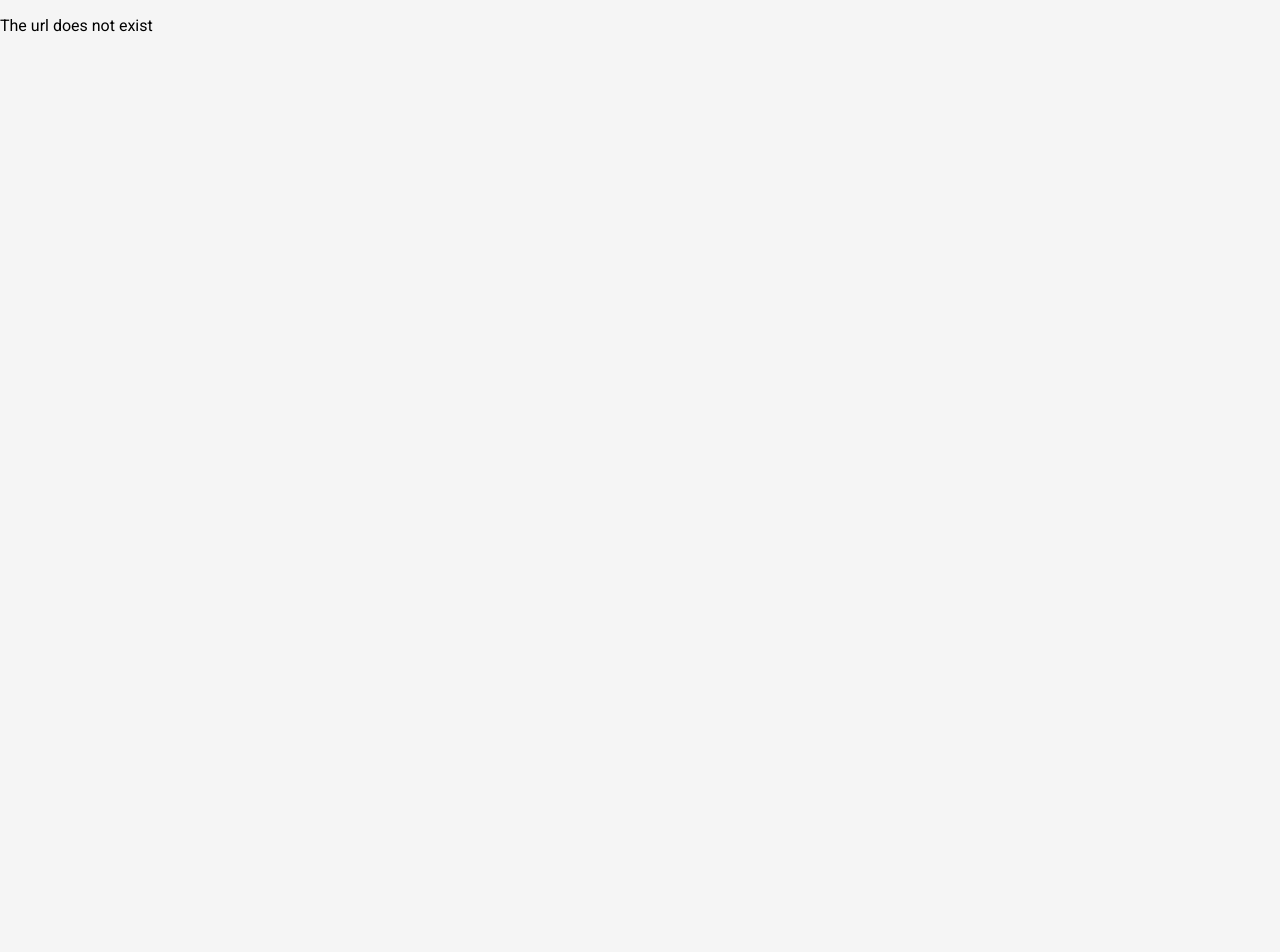
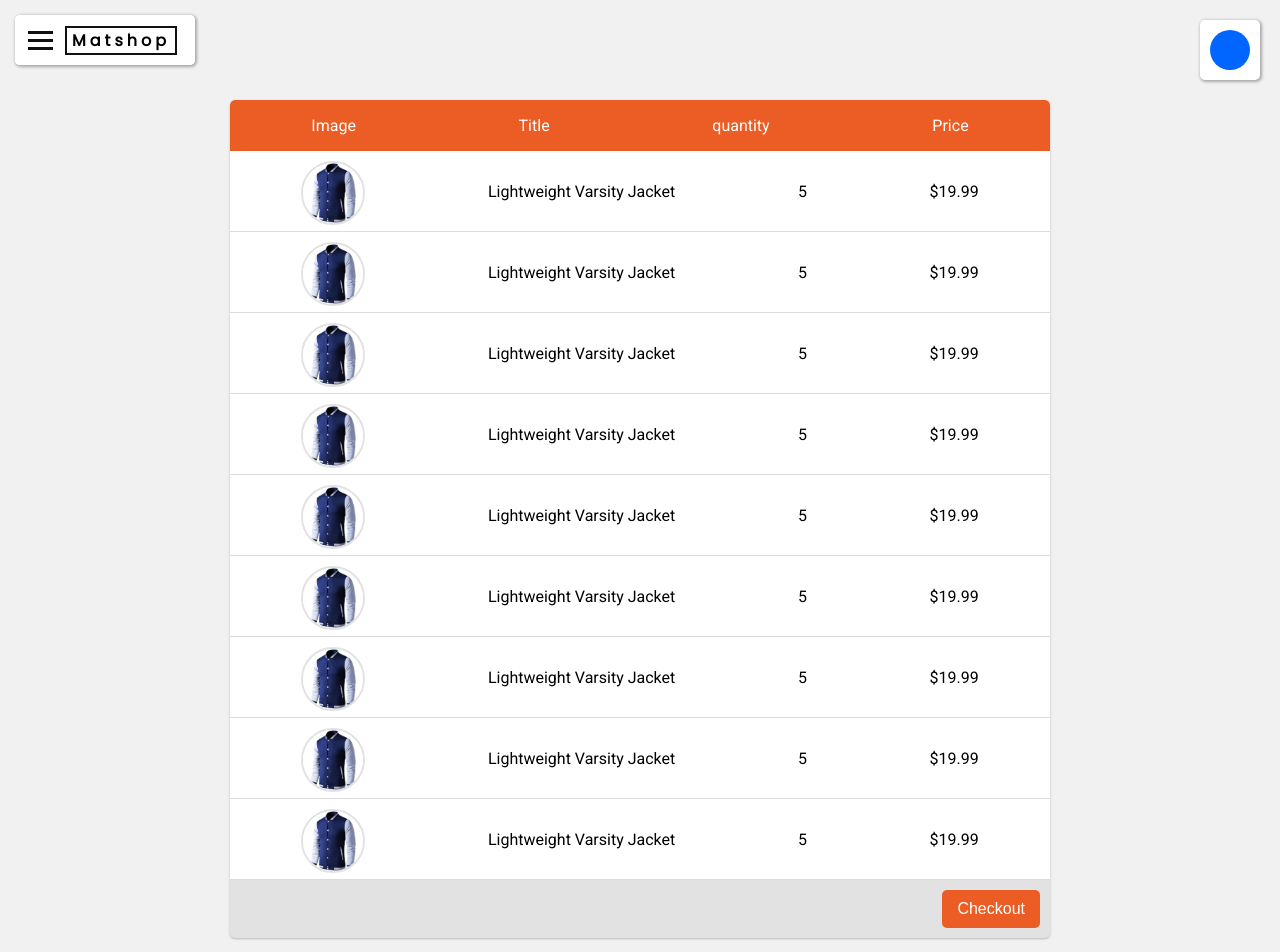
Before and after one commit to jasonwj96/matshop, a React (Create React App) app: page /wishlist in a window 1280 px wide. Shown: the top 952 px of the page. Before the commit the page ends 800 px from the top, so only its background shows below. Built offline with nearby package versions, Linux system fonts and the light colour scheme; no server answers.

Commit message:
Added a wishlist component

```diff
--- a/src/App.jsx
+++ b/src/App.jsx
@@ -5,6 +5,7 @@ import Landing from "./containers/landing";
 import createBrowserHistory from "history/createBrowserHistory";
 import Login from "./containers/login";
 import NotFound from "./containers/notfound";
+import Wishlist from "./containers/wishlist";
 
 const customHistory = createBrowserHistory();
 
@@ -15,7 +16,7 @@ const App = () => {
         <Route path="/" component={Login} exact />
         <Route path="/home" component={Landing} />
         <Route path="/login" component={Login} />
-        {/* <Route path="/wishlist" component={Wishlist} /> */}
+        <Route path="/wishlist" component={Wishlist} />
         <Route component={NotFound} />
       </Switch>
     </Router>
--- a/src/components/product.jsx
+++ b/src/components/product.jsx
@@ -6,8 +6,6 @@ export default class Product extends Component {
     rating: 89,
     ratingThreshold: 50
   };
-
-  renderRating() {}
 
   render() {
     const images = require.context("../assets/img", true);
--- /dev/null
+++ b/src/components/wishlistItem.jsx
@@ -0,0 +1,26 @@
+import React, { Component } from "react";
+import "./wishlistitem.scss";
+
+export default class WishlistItem extends Component {
+  render() {
+    const images = require.context("../assets/img", true);
+    const { imageUrl, title, quantity, alt, price } = this.props.item;
+
+    return (
+      <div className="wishlistitem">
+        <div className="image">
+          <img src={images(`${imageUrl}`)} alt={alt} />
+        </div>
+        <div className="info">
+          <p className="title">{title}</p>
+        </div>
+        <div className="quantity">
+          <p>{quantity}</p>
+        </div>
+        <div className="price">
+          <p>{`$${price}`}</p>
+        </div>
+      </div>
+    );
+  }
+}
--- /dev/null
+++ b/src/components/wishlistitem.scss
@@ -0,0 +1,41 @@
+@mixin flex-center() {
+  display: flex;
+  align-items: center;
+}
+
+.wishlistitem {
+  display: flex;
+  background-color: #fff;
+  width: 800px;
+  height: 60px;
+  padding: 10px;
+  justify-content: space-around;
+  box-shadow: 0 1px 3px #0000001f, 0 1px 2px #0000001f;
+  border-bottom: #e2e2e2 1px solid;
+
+  .image {
+    img {
+      width: auto;
+      height: 100%;
+      border-radius: 50%;
+      border: #e2e2e2 2px solid;
+    }
+  }
+
+  .info {
+    @include flex-center();
+
+    .title {
+      text-align: center;
+      margin: 0px;
+      padding: 0px;
+    }
+  }
+  .quantity {
+    @include flex-center();
+  }
+
+  .price {
+    @include flex-center();
+  }
+}
--- /dev/null
+++ b/src/containers/wishlist.jsx
@@ -0,0 +1,119 @@
+import React, { Component } from "react";
+import "./wishlist.scss";
+import Navbar from "../components/navbar";
+import WishlistItem from "../components/wishlistItem";
+import Statusbar from "../components/statusbar";
+
+export default class Wishlist extends Component {
+  constructor(props) {
+    super(props);
+
+    this.state = {
+      items: [
+        {
+          imageUrl: "./product1.jpg",
+          title: "Lightweight Varsity Jacket ",
+          quantity: 5,
+          alt: "Jacket",
+          rating: 89,
+          price: 19.99
+        },
+        {
+          imageUrl: "./product1.jpg",
+          title: "Lightweight Varsity Jacket",
+          quantity: 5,
+          alt: "Jacket",
+          rating: 89,
+          price: 19.99
+        },
+        {
+          imageUrl: "./product1.jpg",
+          title: "Lightweight Varsity Jacket",
+          quantity: 5,
+          alt: "Jacket",
+          rating: 89,
+          price: 19.99
+        },
+        {
+          imageUrl: "./product1.jpg",
+          title: "Lightweight Varsity Jacket",
+          quantity: 5,
+          alt: "Jacket",
+          rating: 89,
+          price: 19.99
+        },
+        {
+          imageUrl: "./product1.jpg",
+          title: "Lightweight Varsity Jacket",
+          quantity: 5,
+          alt: "Jacket",
+          rating: 89,
+          price: 19.99
+        },
+        {
+          imageUrl: "./product1.jpg",
+          title: "Lightweight Varsity Jacket",
+          quantity: 5,
+          alt: "Jacket",
+          rating: 89,
+          price: 19.99
+        },
+        {
+          imageUrl: "./product1.jpg",
+          title: "Lightweight Varsity Jacket",
+          quantity: 5,
+          alt: "Jacket",
+          rating: 89,
+          price: 19.99
+        },
+        {
+          imageUrl: "./product1.jpg",
+          title: "Lightweight Varsity Jacket",
+          quantity: 5,
+          alt: "Jacket",
+          rating: 89,
+          price: 19.99
+        },
+        {
+          imageUrl: "./product1.jpg",
+          title: "Lightweight Varsity Jacket",
+          quantity: 5,
+          alt: "Jacket",
+          rating: 89,
+          price: 19.99
+        }
+      ]
+    };
+  }
+
+  checkoutItems() {}
+
+  render() {
+    return (
+      <div className="wishlist-container">
+        <Navbar />
+        <Statusbar />
+        <div className="wishlist">
+          <div className="header">
+            <p>Image</p>
+            <p>Title</p>
+            <p>quantity</p>
+            <p>Price</p>
+          </div>
+          <div>
+            {this.state.items.length > 0 ? (
+              this.state.items.map((item, index) => {
+                return <WishlistItem key={index} item={item} />;
+              })
+            ) : (
+              <p>No items in your wishlist</p>
+            )}
+          </div>
+          <div className="footer">
+            <button onClick={this.checkoutItems}>Checkout</button>
+          </div>
+        </div>
+      </div>
+    );
+  }
+}
--- /dev/null
+++ b/src/containers/wishlist.scss
@@ -0,0 +1,56 @@
+.wishlist-container {
+  background-color: #f1f1f1;
+  display: flex;
+  flex-flow: column;
+  align-items: center;
+  width: 100%;
+  padding: 100px 0 50px 0;
+
+  .wishlist {
+    width: auto;
+    overflow: hidden;
+    border-radius: 5px;
+
+    height: auto;
+    box-shadow: 0 1px 3px #0000001f, 0 1px 2px #0000001f;
+
+    .header {
+      display: flex;
+      justify-content: space-around;
+      box-shadow: 0 1px 3px #0000001f, 0 1px 2px #0000001f;
+      background-color: #eb5d24;
+      border-radius: 5px 5px 0px 0px;
+      overflow: hidden;
+      color: #fff;
+    }
+
+    .footer {
+      display: flex;
+      flex-flow: row;
+      justify-content: flex-end;
+      box-shadow: 0 1px 3px #0000001f, 0 1px 2px #0000001f;
+      background-color: #e2e2e2;
+      height: auto;
+      margin: 0px;
+      padding: 10px;
+
+      button {
+        height: auto;
+        padding: 10px 15px;
+        outline: none;
+        width: auto;
+        color: #fff;
+        background-color: #eb5d24;
+        border: none;
+        border-radius: 5px;
+        font-size: 1em;
+        transition: 0.2s background-color ease-in-out;
+
+        &:hover {
+          background-color: #c04f22;
+          cursor: pointer;
+        }
+      }
+    }
+  }
+}
```
